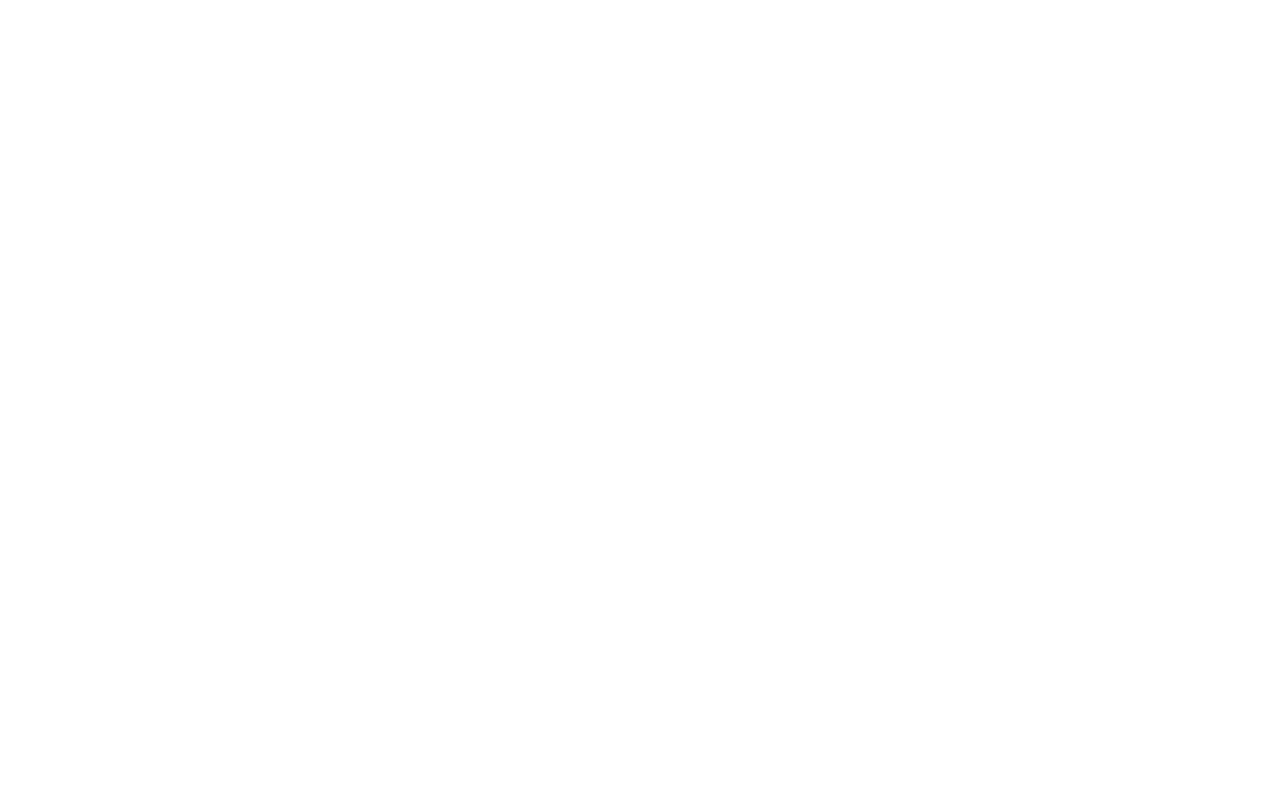
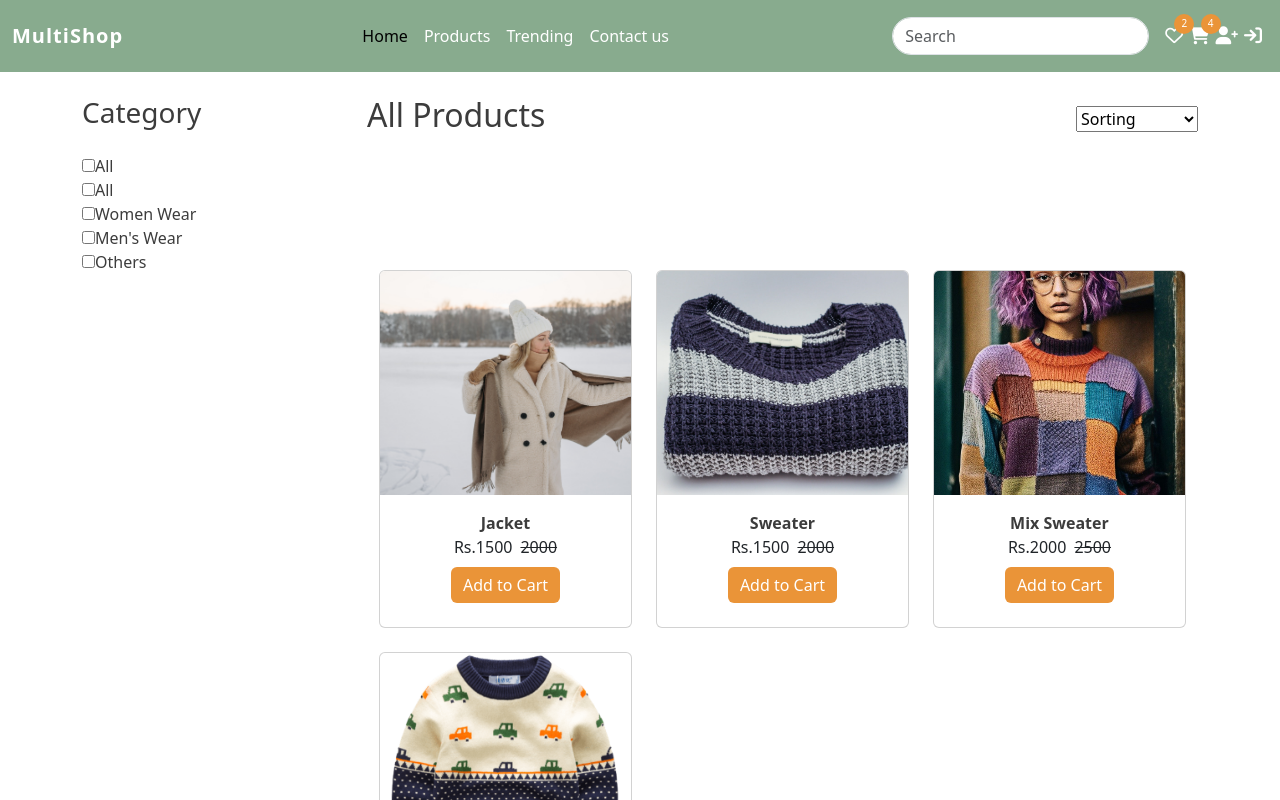
Before and after one commit to grgshankar/react_project_24, a React (Vite) app in the folder react-with-vite/: page /product_details in a window 1280 px wide. Before the commit this address had no page. Shown: the top 800 px of the page. Built offline with nearby package versions, Linux system fonts and the light colour scheme.

Commit message:
making component of filter and productDetails

```diff
--- /dev/null
+++ b/react-with-vite/src/components/filter/index.jsx
@@ -0,0 +1,26 @@
+import React, { useState } from 'react'
+import { PropTypes } from 'prop-types';
+
+const FilterComponent = ({id, name, forName, label}) => {
+  const [activeCheck, setActiveCheck] = useState(false);
+  const handleCheckbox = () => {
+    setActiveCheck(!activeCheck);
+  }
+  return (
+    <>
+    <li>
+        <input type="checkbox" id={id} name={name} checked={activeCheck} onChange={handleCheckbox} />
+        <label htmlFor={forName}>{label}</label>
+    </li>
+    </>
+  )
+}
+FilterComponent.propTypes = {
+  id: PropTypes.string.isRequired,
+  name: PropTypes.string.isRequired,
+  forName: PropTypes.string.isRequired,
+  label: PropTypes.string.isRequired,
+
+}
+
+export default FilterComponent
--- a/react-with-vite/src/components/products/ProductsComponent.jsx
+++ b/react-with-vite/src/components/products/ProductsComponent.jsx
@@ -7,7 +7,7 @@
       <div className="col col-sm-12 col-xl-4 mb-4">
         <div className="card">
           <div className="img_wrap">
-            <NavLink to="details.html">
+            <NavLink to={"/product_details"}>
               <img src={img} alt={altName} />
             </NavLink>
           </div>
@@ -21,7 +21,7 @@
           </div>
           <div className="content_wrap p-3">
             <strong className="prod_name d-block text-center">
-              <NavLink to="details.html">{title}</NavLink>
+              <NavLink to={"/product_details"}>{title}</NavLink>
             </strong>
             <div className="d-flex flex-row justify-content-center">
               <span className="price_tag me-2">Rs.{price}</span>
--- a/react-with-vite/src/pages/layouts/HomePage.jsx
+++ b/react-with-vite/src/pages/layouts/HomePage.jsx
@@ -1,14 +1,11 @@
-import HeaderComponent from "../../components/common/HeaderComponent";
 import BannerSliderComponent from "../../components/home/BannerSliderComponent";
 import ProductListComponent from "../../components/home/ProductListComponent";
 import StockShow from "../../components/home/StockShow";
 import ChristmasSweater from "../../assets/images/christmas_sweater.png";
-import FooterComponent from "../../components/home/FooterComponent";
 
 const HomePage = () => {
   return (
     <>
-      <HeaderComponent />
       <BannerSliderComponent />
       <ProductListComponent SectionTitle={"Products"}/>
       <StockShow
@@ -21,7 +18,6 @@
         product={"Sweater"}
       />
       <ProductListComponent SectionTitle={"Trending Products"}/>
-      <FooterComponent />
     </>
   );
 };
--- /dev/null
+++ b/react-with-vite/src/pages/layouts/ProductDetails.jsx
@@ -0,0 +1,90 @@
+import FilterComponent from "../../components/filter";
+import ProductListComponent from "../../components/home/ProductListComponent";
+const ProductDetails = () => {
+  const filterChecbox = [
+    {
+      id: "all_cat",
+      name: "all_cat",
+      forName: "all_cat",
+      label: "All",
+    },
+    {
+      id: "baby_cat",
+      name: "baby_cat",
+      forName: "baby_cat",
+      label: "All",
+    },
+    {
+      id: "women_cat",
+      name: "women_cat",
+      forName: "women_cat",
+      label: "Women Wear",
+    },
+    {
+      id: "men_cat",
+      name: "men_cat",
+      forName: "men_cat",
+      label: "Men's Wear",
+    },
+    {
+      id: "other_cat",
+      name: "other_cat",
+      forName: "other_cat",
+      label: "Others",
+    },
+  ];
+  return (
+    <>
+      <div className="mainWrapper">
+        <div className="container">
+          <div className="row">
+            <div className="col col-sm-12 col-xl-3">
+              <h3 className="mt-4 mb-4">Category</h3>
+              <div className="cat_wrapper">
+                <form>
+                  <ul className="list-unstyled">
+                    {filterChecbox.map((box, index) => {
+                      return (
+                        <>
+                          <FilterComponent
+                            key={index}
+                            id={box.id}
+                            name={box.name}
+                            forName={box.forName}
+                            label={box.label}
+                          />
+                        </>
+                      );
+                    })}
+                  </ul>
+                </form>
+              </div>
+            </div>
+            <div className="col col-sm-12 col-xl-9">
+              <div className="row mt-4 mb-4">
+                <div className="col col-sm-12 col-md-6">
+                  <h2>All Products</h2>
+                </div>
+                <div className="col col-sm-12 col-md-6 d-md-flex flex-md-row justify-content-end">
+                  <div className="select_wrapper d-flex flex-column justify-content-center">
+                    <select>
+                      <option disabled="disabled" selected="selected">
+                        Sorting
+                      </option>
+                      <option value="baby_shop">Baby Wears</option>
+                      <option value="Ladies_shop">Ladies Wears</option>
+                      <option value="Men_shop">Men's Wears</option>
+                    </select>
+                  </div>
+                </div>
+              </div>
+              <ProductListComponent  className="row"/>
+            </div>
+          </div>
+        </div>
+      </div>
+    </>
+  );
+};
+
+export default ProductDetails;
--- a/react-with-vite/src/pages/router/Routings.jsx
+++ b/react-with-vite/src/pages/router/Routings.jsx
@@ -1,13 +1,21 @@
 import { BrowserRouter, Route, Routes } from "react-router-dom";
 import HomePage from "../layouts/HomePage";
+import HeaderComponent from "../../components/common/HeaderComponent";
+import FooterComponent from "../../components/home/FooterComponent";
+import ProductDetails from "../layouts/ProductDetails";
 
 const Routings = () => {
-    return (<>
-    <BrowserRouter>
+  return (
+    <>
+      <BrowserRouter>
+        <HeaderComponent />
         <Routes>
-            <Route path="/" element={<HomePage />}></Route>
+          <Route path="/" element={<HomePage />} />
+          <Route path="/product_details" element={<ProductDetails />} />
         </Routes>
-    </BrowserRouter>
-    </>)
-}
+        <FooterComponent />
+      </BrowserRouter>
+    </>
+  );
+};
 export default Routings;
```
